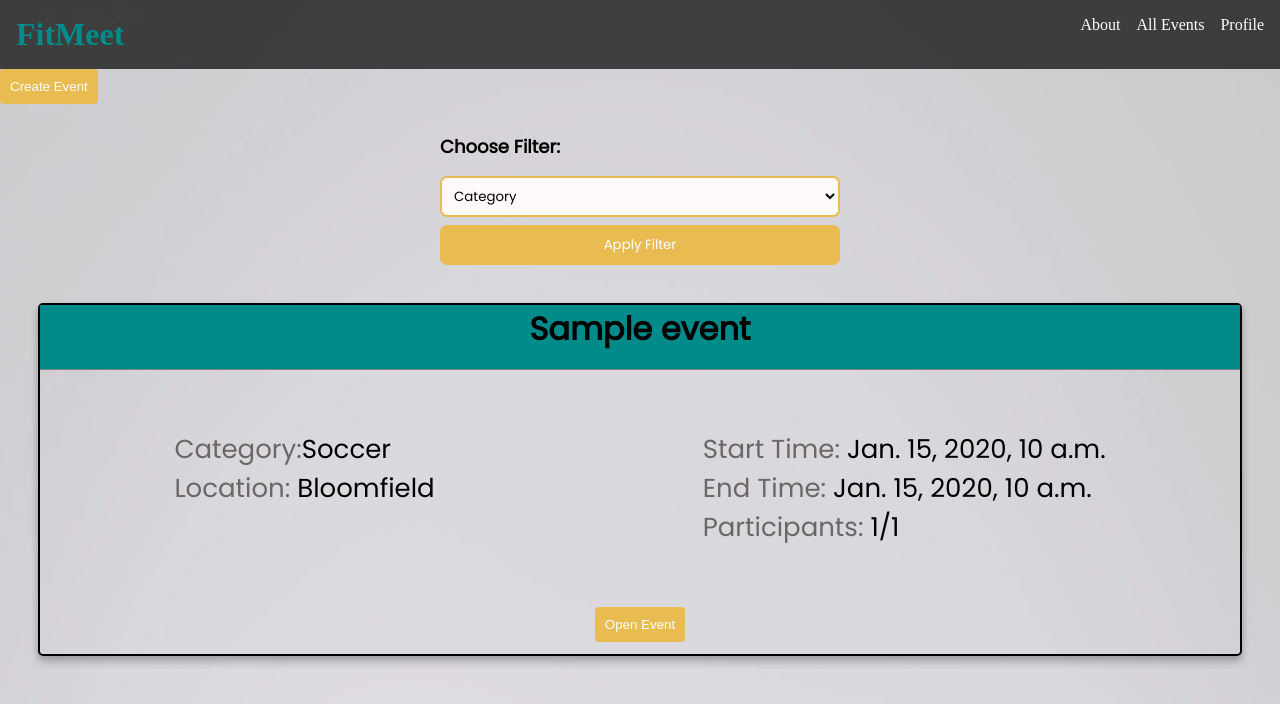
After one commit to rotem2022/FitMeet, a Django app: page /event_list/ in a window 1280 px wide. The commit adds this page. Shown: the top 704 px of the page. Run offline with Django 4.2, Linux system fonts and the light colour scheme; data comes from the database, SQL or seed files in the repository; tables that the repository leaves empty hold one stand-in row (values such as "Sample post").

Commit message:
Adding Event feed
contains links for event creation and event info
feature to filter the events by category and location.

Signed-off-by: Daniel Senderovych <danielsen@mta.ac.il>

```diff
--- a/fit_meet/urls.py
+++ b/fit_meet/urls.py
@@ -16,9 +16,14 @@ Including another URLconf
 from django.contrib import admin
 from django.urls import path, include
 from static_home_page import views
+from event import views as event_views
 
 urlpatterns = [
     path('admin/', admin.site.urls),
     path('', views.static_home_page, name='static_home_page'),
     path('<int:user_id>/event/', include("event.urls")),
+    path('event_list/', views.event_list, name='event_list'),
+    path('create_event/<int:user_id>', event_views.create_event, name='create_event'),
+    path('<int:user_id>/event/info/', event_views.view_event, name='view_event'),
+
 ]
--- a/static_home_page/static/web_page_css.css
+++ b/static_home_page/static/web_page_css.css
@@ -127,3 +127,105 @@ p { font-size: 26px; }
   box-shadow: 0 0 5px rgba(0, 0, 0, 0.3);
   transition: all 0.2s ease-in-out;
 }
+
+.Event {
+  box-shadow: 0 6px 8px rgba(0, 0, 0, 0.2), 0 3px 6px rgba(0, 0, 0, 0.1);
+  border: 2px solid black;
+  border-radius: 5px;
+  display: flex;
+  flex-direction: column;
+}
+
+.EventCont {
+  margin: 3%;
+  display:'flex';
+  flex-direction:'column'
+}
+
+.EventCont>* {
+  font-family: 'Poppins';
+}
+
+.EventDetailsContainer {
+  display: flex;
+  justify-content: space-around;
+}
+
+.EventsDetails-right{
+  padding: 5% 0%;
+}
+.EventsDetails-left {
+  padding: 5% 0%;
+}
+
+.HeadingBackground {
+  background-color: darkcyan;
+  border-bottom: 1px solid grey;
+}
+
+.EventHeading {
+  font-size: 2rem;
+  transform: translateX(0px);
+  animation: float 1s ease-out;
+  font-family: 'Poppins';
+}
+
+.EventLabel {
+  color: #6b6767;
+}
+
+.EventButton {
+  justify-self: center;
+  align-self: center;
+  background-color: #e9bc52;
+  color: white;
+  padding: 10px;
+  margin-bottom: 1%;
+  border-radius: 4px;
+  cursor: pointer;
+  border: none;
+}
+
+.EventButton > a {
+  text-decoration: none;
+  color: white;
+}
+@keyframes float {
+  0% {
+    transform: translateX(0px);
+  }
+  50%{
+    transform: translateX(-30px);
+  }
+  100%{
+    transform: translateX(0px);
+
+  }
+}
+
+.form-label {
+  font-size: large;
+  font-weight: bold;
+  margin-bottom: 0.5rem;
+  margin-top: 1rem;
+  font-family: 'Poppins'
+}
+
+.form-select, .form-button {
+  padding: 0.5rem;
+  margin-top: 0.5rem;
+  border: 2px solid #e9bc52;
+  border-radius: 7px;
+  background-color: snow;
+  font-family: 'Poppins'
+}
+
+.form-button {
+  background-color: #e9bc52;
+  color: white;
+  cursor: pointer;
+}
+
+.form-button:hover {
+  background-color: #d1a843;
+}
--- a/static_home_page/templates/base.html
+++ b/static_home_page/templates/base.html
@@ -13,8 +13,8 @@
 		<h1 style="color: darkcyan;">FitMeet</h1>
 		<nav>
 			<ul>
-				<li><a href="#about">About</a></li>
-				<li><a href="#All Events">All Events</a></li>
+				<li><a href="/">About</a></li>
+				<li><a href="event_list/">All Events</a></li>
 				<li><a href="#Profile">Profile</a></li>
 			</ul>
 		</nav>
--- /dev/null
+++ b/static_home_page/templates/home_page/all_events.html
@@ -0,0 +1,68 @@
+<!DOCTYPE html>
+<html lang="en">
+{% extends 'base.html' %}
+{% block content %}
+<head>
+    <meta charset="UTF-8">
+    <meta http-equiv="X-UA-Compatible" content="IE=edge">
+    <meta name="viewport" content="width=device-width, initial-scale=1.0">
+    <link rel="preconnect" href="https://fonts.googleapis.com">
+    <link rel="preconnect" href="https://fonts.gstatic.com" crossorigin>
+    <link href="https://fonts.googleapis.com/css2?family=Poppins&display=swap" rel="stylesheet">
+</head>
+<body>
+    <button class="EventButton"><a href="{% url 'create_event' user_id=user_id %}">Create Event</a></button>
+    <form method="POST" class="form">
+        {% csrf_token %}
+        <label for="Choose_filter" class="form-label" >Choose Filter:</label>
+
+        <select name="Choose_filter" id="Choose_filter" class="form-select">
+            <option value="Category">Category</option>
+            <option value="Location">Location</option>
+        </select>
+        <button type="submit" class="form-button">Apply Filter</button>
+            {% if request.POST.Choose_filter == "Category" %}
+            <label for="Choose_Category" class="form-label">Choose Category:</label>
+            <select name="Choose_Category" id="Choose_Category" class="form-select">
+                {% for cat in categories %}
+                    <option value={{cat}}>{{cat}}</option>
+                    {% endfor %}
+                </select>
+            {% endif %}
+            {% if request.POST.Choose_filter == "Location" %}
+            <label for="Choose_Location" class="form-label">Location</label>
+            <select name="Choose_Location" id="Choose_Location" class="form-select">
+                {% for loc in locations %}
+                    <option value={{loc}}>{{loc}}</option>
+                {% endfor %}
+                </select>
+            {% endif %}
+
+
+    </form>
+    {% for event in events %}
+    <div class="EventCont">
+        <div class="Event">
+            <div class="HeadingBackground"><h2 class="EventHeading">{{ event.name }}</h2></div>
+
+            <div class="EventDetailsContainer">
+                <div class="EventsDetails-left">
+                    <p><span class="EventLabel">Category:</span><span class="EventResult">{{ event.category }}</span></p>
+                    <p><span class="EventLabel">Location: </span><span class="EventResult">{{ event.location }}</span></p>
+                </div>
+                <div class="EventsDetails-right">
+                    <p><span class="EventLabel">Start Time: </span><span class="EventResult">{{ event.start_time }}</span></p>
+                    <p><span class="EventLabel">End Time: </span><span class="EventResult">{{ event.end_time }}</span></p>
+                    <p><span class="EventLabel">Participants: </span><span class="EventResult">{{event.participants_num}}/{{event.max_participants}}</span></p>
+                </div>
+            </div>
+            <button class="EventButton"><a href="{% url 'view_event' user_id=user.id %}?id={{ event.id }}">Open Event</a></button>
+            </div>
+        </div>
+
+    </div>
+    {% endfor %}
+
+{% endblock %}
+</body>
+</html>
--- a/static_home_page/views.py
+++ b/static_home_page/views.py
@@ -1,5 +1,32 @@
 from django.shortcuts import render
+from event.models import Event
+from location.models import Location
+from category.models import Category
 
 
 def static_home_page(request):
     return render(request, 'home_page/index.html')
+
+
+def event_list(request):
+    events = Event.manager.all()
+    if request.method == "POST":
+        if 'Choose_filter' in request.POST:
+            filter_type = request.POST.get('Choose_filter')
+
+            if filter_type == 'Category' and 'Choose_Category' in request.POST:
+                category = request.POST.get('Choose_Category')
+                events = events.filter(category__name=category)
+            elif filter_type == 'Location' and 'Choose_Location' in request.POST:
+                location = request.POST.get('Choose_Location')
+                events = events.filter(location__name=location)
+
+    if request.user.is_authenticated:
+        user_id = request.user.id
+    else:
+        user_id = None
+
+    locations = Location.objects.values_list('name', flat=True)
+    categories = Category.objects.values_list('name', flat=True)
+    context = {'events': events, 'locations': locations, 'categories': categories, 'user_id': user_id}
+    return render(request, 'home_page/all_events.html', context)
```
